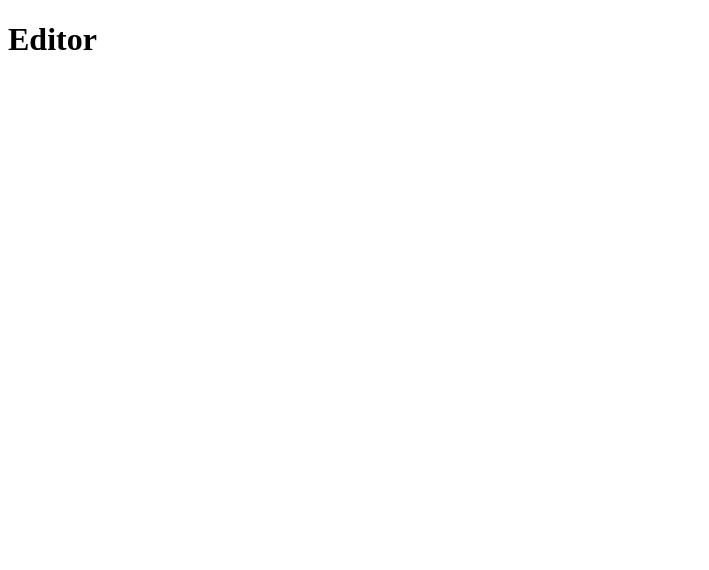
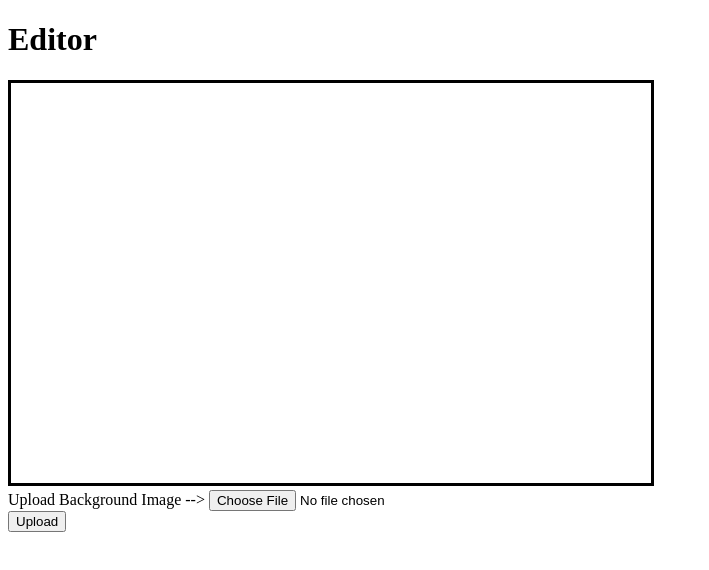
Before and after one commit to leiDnedyA/Dungeon-Crawl, a website: page public/level_editor/editor.html in a window 1280 px wide. Shown: the whole page, without its empty margins (0-709 px from the left). Drawn offline with Linux system fonts and the light colour scheme.

Commit message:
working on level editor

```diff
--- a/public/level_editor/editor.html
+++ b/public/level_editor/editor.html
@@ -6,5 +6,23 @@
 </head>
 <body>
 <h1>Editor</h1>
+<canvas id="canvas"></canvas>
+<br>
+<label for="imageUpload">Upload Background Image --></label>
+<input type="file" id="imageUpload" name="imageUpload">
+<br>
+<button id="uploadButton">Upload</button>
+
+<script type="text/javascript">
+	let scriptList = ['file_loader', 'engine', 'canvas_interface', 'main'];
+
+	for(let i in scriptList){
+		let script = document.createElement('script');
+		script.setAttribute('type', 'text/javascript');
+		script.setAttribute('src', `./js/${scriptList[i]}.js`);
+		document.body.appendChild(script);
+	}
+
+</script>
 </body>
 </html>
--- /dev/null
+++ b/public/level_editor/js/canvas_interface.js
@@ -0,0 +1,39 @@
+
+class CanvasInterface {
+	constructor(canvas){
+		this.canvas = canvas;
+		this.ctx = canvas.getContext('2d');
+		this.background = new Image();
+
+		this.offset = [0, 0];
+
+		this.start = ()=>{
+			this.canvas.style["border-style"] = "solid"
+			window.addEventListener('resize', this.handleResize)
+			this.handleResize();
+		}
+
+		this.render = (gameObjects, points)=>{
+			this.ctx.clearRect(0, 0, this.canvas.width, this.canvas.height)
+			this.ctx.drawImage(this.background, 0, 0);
+		}
+
+		this.handleResize = ()=>{
+			let innerWidth = window.innerWidth/2;
+				let innerHeight = window.innerHeight/2;
+
+				this.backgroundScale = innerHeight /this.background.height;
+
+				// console.log(`${heightRatio}, ${innerHeight}, ${innerWidth}`)
+
+				if(innerWidth >= this.background.width * this.backgroundScale){
+					this.canvas.width = this.background.width * this.backgroundScale;
+				}else{
+					this.canvas.width = innerWidth;
+				}
+
+				this.canvas.height = innerHeight;
+		}
+
+	}
+}
--- /dev/null
+++ b/public/level_editor/js/engine.js
@@ -0,0 +1,29 @@
+
+class Engine {
+	constructor(startFunc, frameRate = 15){
+		this.frameRate = frameRate;
+		this.startFunc = startFunc;
+		this.updFuncList = [];
+
+		this.updFunc = ()=>{
+			for(let i in this.updFuncList){
+				this.updFuncList[i]();
+			}
+		}
+
+		this.addUpdFunc = (func)=>{
+			this.updFuncList.push(func);
+		}
+
+		this.start = ()=>{
+			this.startFunc();
+			setInterval(this.updFunc, 1000/this.frameRate)
+		}
+
+		this.setRenderer = (r)=>{
+			this.renderer = r;
+			this.addUpdFunc(()=>{r.render([], [])});
+		}
+
+	}
+}
--- /dev/null
+++ b/public/level_editor/js/file_loader.js
@@ -0,0 +1,19 @@
+
+class FileLoader {
+	constructor(){
+		this.fileReader = new FileReader();
+
+		this.setSrcFromUpload = (uploadElement, destination)=>{
+
+			let file = uploadElement.files[0];
+
+			this.fileReader.addEventListener("load", ()=>{
+				destination.src = this.fileReader.result;
+			})
+			if(file){
+				this.fileReader.readAsDataURL(file);
+			}
+		}
+
+	}
+}
--- /dev/null
+++ b/public/level_editor/js/main.js
@@ -0,0 +1,17 @@
+
+const fileLoader = new FileLoader();
+const engine = new Engine(()=>{
+	canvInterface.start();
+	engine.setRenderer(canvInterface);
+});
+const canvInterface = new CanvasInterface(document.querySelector("#canvas"));
+
+const uploadButton = document.querySelector("#uploadButton");
+const uploadField = document.querySelector("#imageUpload")
+
+uploadButton.addEventListener('click', ()=>{
+	fileLoader.setSrcFromUpload(uploadField, canvInterface.background);
+	canvInterface.render();
+})
+
+engine.start();
```
Also changed, not shown: index.js (+8 -3 lines), public/index.html (+2 -2 lines).
